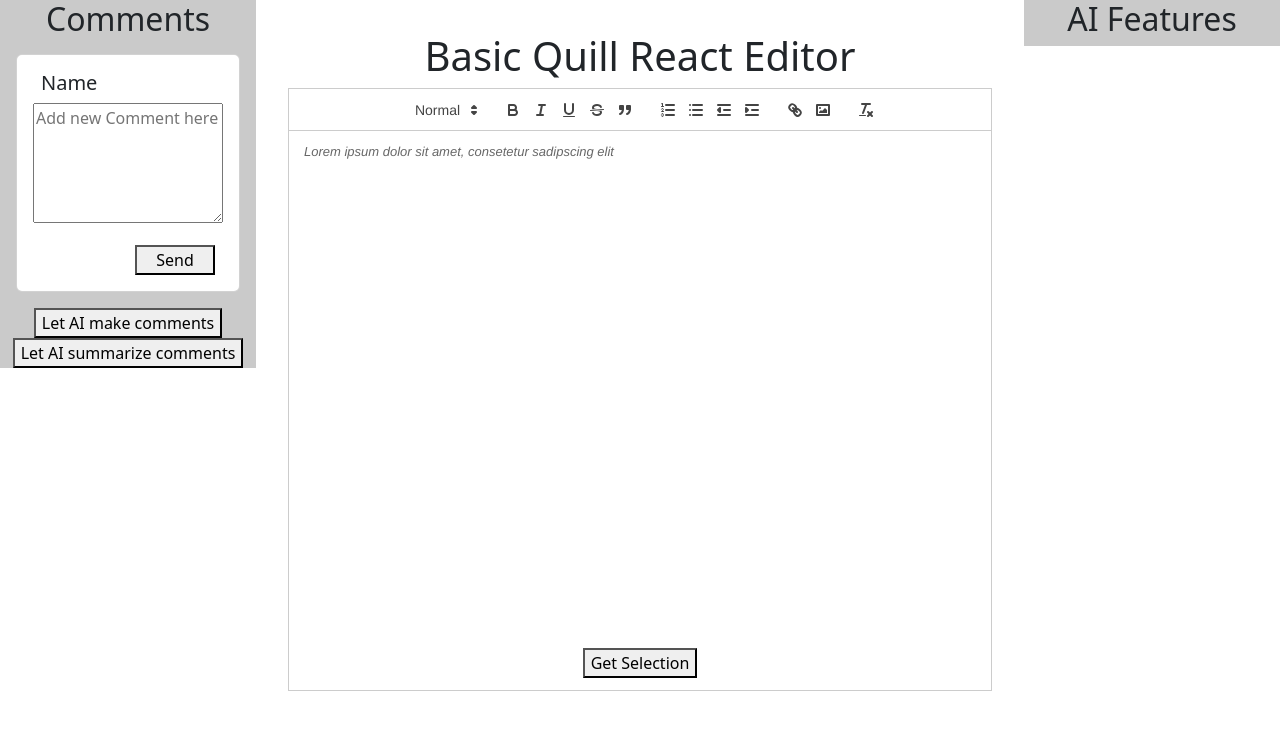
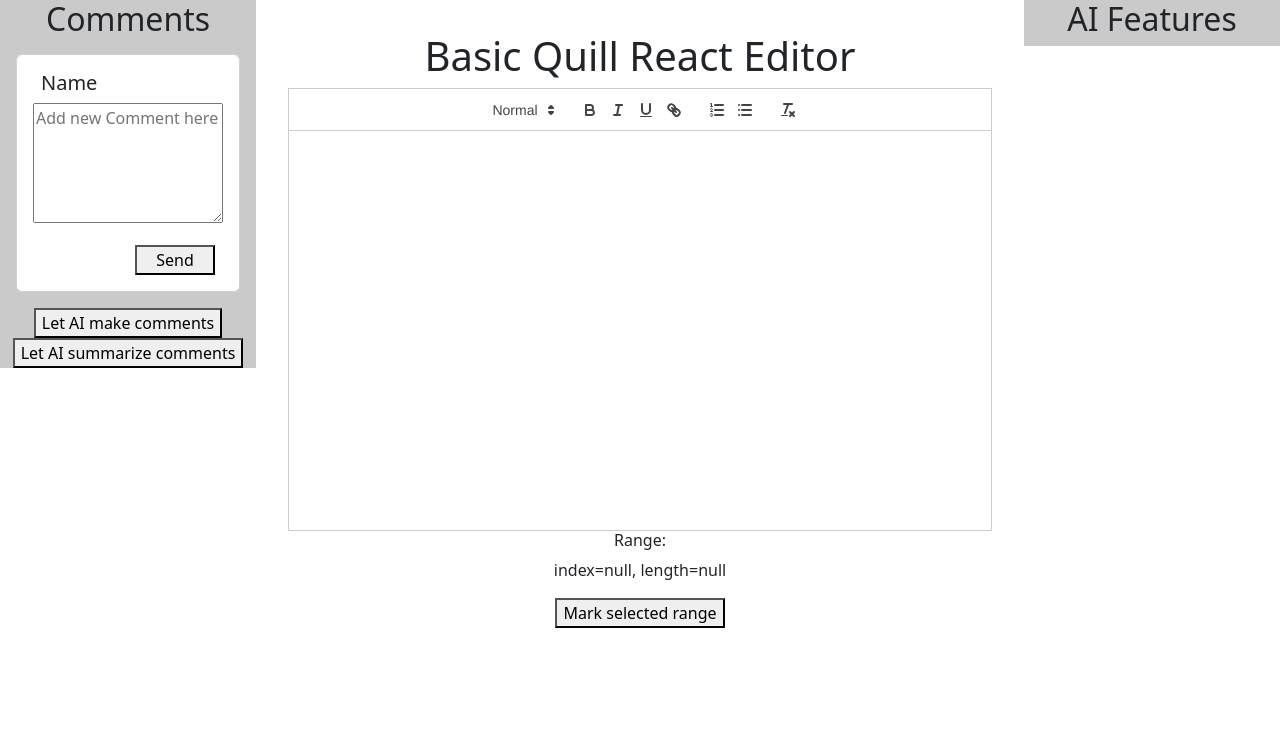
Before and after one commit to Msamy12-dash/Bachelor-arbeit, a React (Create React App) app: page / in a window 1280 px wide. Shown: the top 730 px of the page. Built offline with nearby package versions, Linux system fonts and the light colour scheme.

Commit message:
Simplified Code & Mark text selection feature

```diff
--- a/src/components/Editor.js
+++ b/src/components/Editor.js
@@ -1,6 +1,5 @@
 import React, { Component } from 'react';
-import { createRoot } from 'react-dom/client';
-import ReactQuill from "react-quill"
+import ReactQuill, {Quill} from "react-quill"
 import 'react-quill/dist/quill.snow.css'
 import "../styles.css"
 
@@ -9,25 +8,30 @@
     constructor(props){
       super(props);
       this.state = {
-        text: "Lorem ipsum dolor sit amet, consetetur sadipscing elit"
+        selectedRange: ["null", "null"]
       }
+
+      this.quill = null;
       this.handleChange = this.handleChange.bind(this);
-      this.modules = {
-        toolbar: [
-          [{ 'header': [1, 2, false] }],
-          ['bold', 'italic', 'underline', 'strike', 'blockquote'],
-          [{ 'list': 'ordered' }, { 'list': 'bullet' }, { 'indent': '-1' }, { 'indent': '+1' }],
-          ['link', 'image'],
-          ['clean']
-        ]
-      };
 
-      this.formats = [
-        'header',
-        'bold', 'italic', 'underline', 'strike', 'blockquote',
-        'list', 'bullet', 'indent',
-        'link', 'image'
-      ]
+      this.editorRef = React.createRef();
+    }
+
+    componentDidMount() {
+        this.quill = new Quill(this.editorRef.current, {
+        theme: 'snow'
+      });
+      }
+
+
+
+    handleOnClick = () => {
+      const selection = this.quill.getSelection(); // Get range the user selected
+      this.setState({selectedRange: [selection.index, selection.length]})
+
+      this.quill.formatText(selection.index, selection.length, {
+        'background': '#FFFF00' // Yellow mark
+      });
     }
 
 
@@ -36,14 +40,12 @@
     }
 
 
-
     render(){
       return <div>
-        <ReactQuill placeholder={this.state.text}
-          modules={this.modules}
-          formats={this.formats}
-          onChange={this.handleChange} />
-        <button onClick={this.getSelection_}>Get Selection</button>
+        <div className='quill' ref={this.editorRef} />
+        <h6>Range:</h6>
+        <p>index={this.state.selectedRange[0]}, length={this.state.selectedRange[1]}</p>
+        <button onClick={this.handleOnClick}>Mark selected range</button>
       </div>
     }
   }
--- a/src/styles.css
+++ b/src/styles.css
@@ -67,5 +67,5 @@
 }
 
 .quill{
-    height: 70vh;
+    height: 50vh;
 }
```
